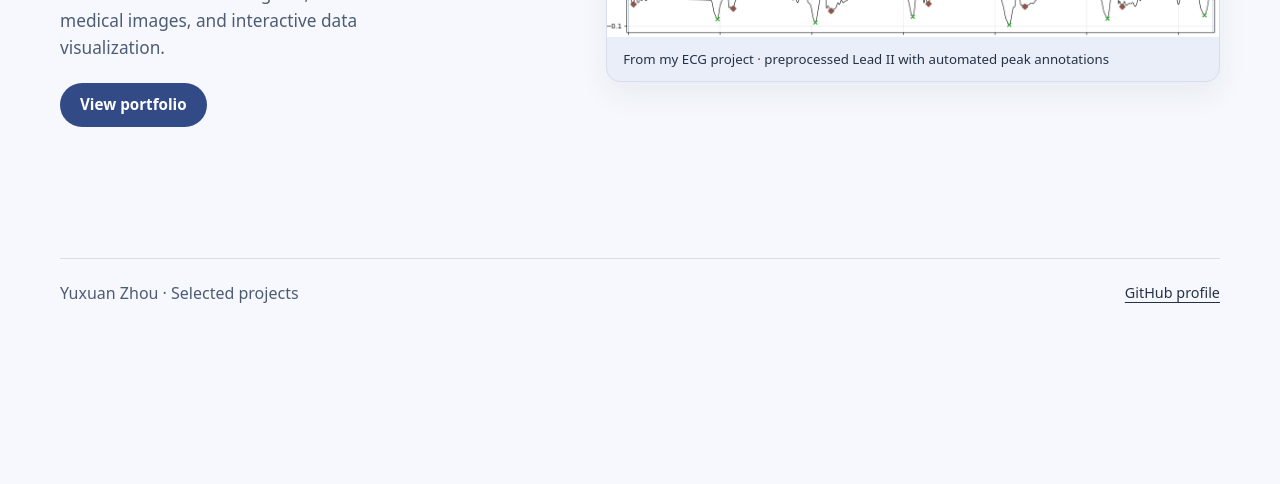
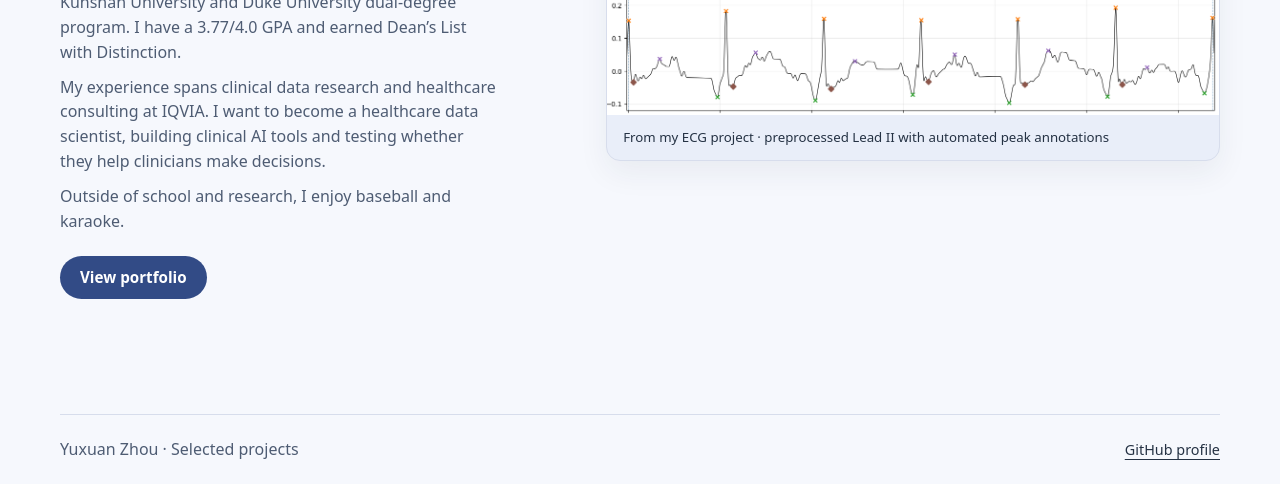
Before and after one commit to jo1127-here/portfolio, a plain HTML site: page index.html in a window 1280 px wide. Shown: the part 373-857 px from the top of the page. Before the commit the page ends 800 px from the top, so only its background shows below. Drawn offline with Linux system fonts and the light colour scheme.

Commit message:
Introduce Jo and connect projects to her healthcare focus

```diff
--- a/assets/gallery.css
+++ b/assets/gallery.css
@@ -69,3 +69,6 @@ dialog .plot,.result-note{background:#f2f5fc}
 .result-note{border:1px solid var(--edge);border-radius:8px;padding:14px}
 .result-note p+p{margin-top:8px}
 dialog button,dialog select{background:#f8faff}
+
+.intro-bio{max-width:48ch;font-size:1rem}
+.intro-bio p+p{margin-top:.65rem}
--- a/index.html
+++ b/index.html
@@ -12,18 +12,22 @@
 <style>
 .effect-chart{display:grid;gap:8px}.effect-chart h4{margin:0;color:var(--ink)}.effect-row{display:grid;grid-template-columns:minmax(100px,1fr) minmax(65px,1fr) 3.55rem;gap:8px;align-items:center;font: .82rem/1.3 ui-monospace,monospace}.effect-track{position:relative;height:9px;border-radius:5px;background:linear-gradient(90deg,#263548 49.5%,#aab9cb 49.5% 50.5%,#263548 50.5%)}.effect-track i{position:absolute;top:1px;height:7px;background:var(--mint);border-radius:4px}.effect-track i.negative{background:var(--pink)}.effect-scale{display:flex;justify-content:space-between;margin:0 3.7rem 0 auto;width:calc(50% - 1.85rem);font:.75rem ui-monospace,monospace;color:var(--muted)}.effect-chart details+details{margin-top:6px}.effect-chart summary{margin-bottom:8px}
 </style>
-<link rel="stylesheet" href="assets/gallery.css?v=jo">
+<link rel="stylesheet" href="assets/gallery.css?v=bio">
 </head>
 <body>
 <nav aria-label="Main navigation"><a class="name" href="#top">Jo.</a><div><a href="#portfolio">Portfolio</a><a href="https://github.com/jo1127-here">GitHub</a></div></nav>
 <main id="top">
 <header class="cover" id="intro">
-<div><span class="hello-mark" aria-hidden="true">✿</span><h1>Hi, I’m <em>Jo.</em></h1><p class="lede">I work with biomedical signals, medical images, and interactive data visualization.</p><a class="cover-link" href="#portfolio">View portfolio</a></div>
+<div><span class="hello-mark" aria-hidden="true">✿</span><h1>Hi, I’m <em>Jo.</em></h1><div class="intro-bio">
+<p>I’m Yuxuan Zhou, a Data Science student in the Duke Kunshan University and Duke University dual-degree program. I have a 3.77/4.0 GPA and earned Dean’s List with Distinction.</p>
+<p>My experience spans clinical data research and healthcare consulting at IQVIA. I want to become a healthcare data scientist, building clinical AI tools and testing whether they help clinicians make decisions.</p>
+<p>Outside of school and research, I enjoy baseball and karaoke.</p>
+</div><a class="cover-link" href="#portfolio">View portfolio</a></div>
 <figure><img src="assets/processed-ecg-cover.webp" width="1282" height="383" alt="Preprocessed Lead II ECG with peaks marked by Jo’s detector"><figcaption>From my ECG project · preprocessed Lead II with automated peak annotations</figcaption></figure>
 </header>
 <section class="gallery" id="portfolio" aria-labelledby="projects" hidden><a class="portfolio-home" href="#top">Back to home</a>
 <h2 id="projects">Selected projects</h2>
-<section class="project-group" id="biomedical"><h3>Biomedical data</h3><p>From finding peaks in ECG to testing clinical associations and aligning medical images.</p><div class="project-grid"><a class="project-tile" href="#ecg-icd" data-project="ecg-icd">
+<section class="project-group" id="biomedical"><h3>Biomedical Data Science</h3><p>I start with signals and images, then compare my outputs with clinician annotations or use the features to study clinical associations. These projects span ECG peak detection, ECG–ICD analysis, and PET/CT lesion segmentation.</p><div class="project-grid"><a class="project-tile" href="#ecg-icd" data-project="ecg-icd">
 <img src="assets/forest.webp" alt="Forest plot of aggregate ECG–ICD effect estimates" width="900" height="517">
 <div class="tile-copy"><p class="eyebrow">Clinical statistics</p><h3>ECG–ICD association analysis</h3><p>Tested how ECG features vary with recorded diagnoses.</p></div>
 </a>
@@ -36,7 +40,7 @@
 <div class="tile-copy"><p class="eyebrow">Medical imaging</p><h3>PET/CT spatial alignment</h3><p>Aligned PET/CT scans and compared lesion predictions with clinician masks.</p></div>
 </a>
 </div></section>
-<section class="project-group" id="modeling"><h3>Text &amp; market data</h3><p>Two ways to inspect model output: map similar passages and compare estimates of market drivers.</p><div class="project-grid"><a class="project-tile" href="#lab" data-project="lab">
+<section class="project-group" id="modeling"><h3>Beyond Healthcare</h3><p>I bring the same approach to text and financial data: make model outputs easy to explore and explain what the results tell us. In STATS 401, I built a searchable map of a university bulletin. In STATS 302, I compared estimates of factors associated with S&amp;P 500 returns.</p><div class="project-grid"><a class="project-tile" href="#lab" data-project="lab">
 <img src="assets/lab.webp" alt="UMAP plot of bulletin passages colored by topic" width="900" height="517">
 <div class="tile-copy"><p class="eyebrow">Visual analytics</p><h3>Mapping a university bulletin</h3><p>Turned a university bulletin into an interactive map of related passages.</p></div>
 </a>
```
